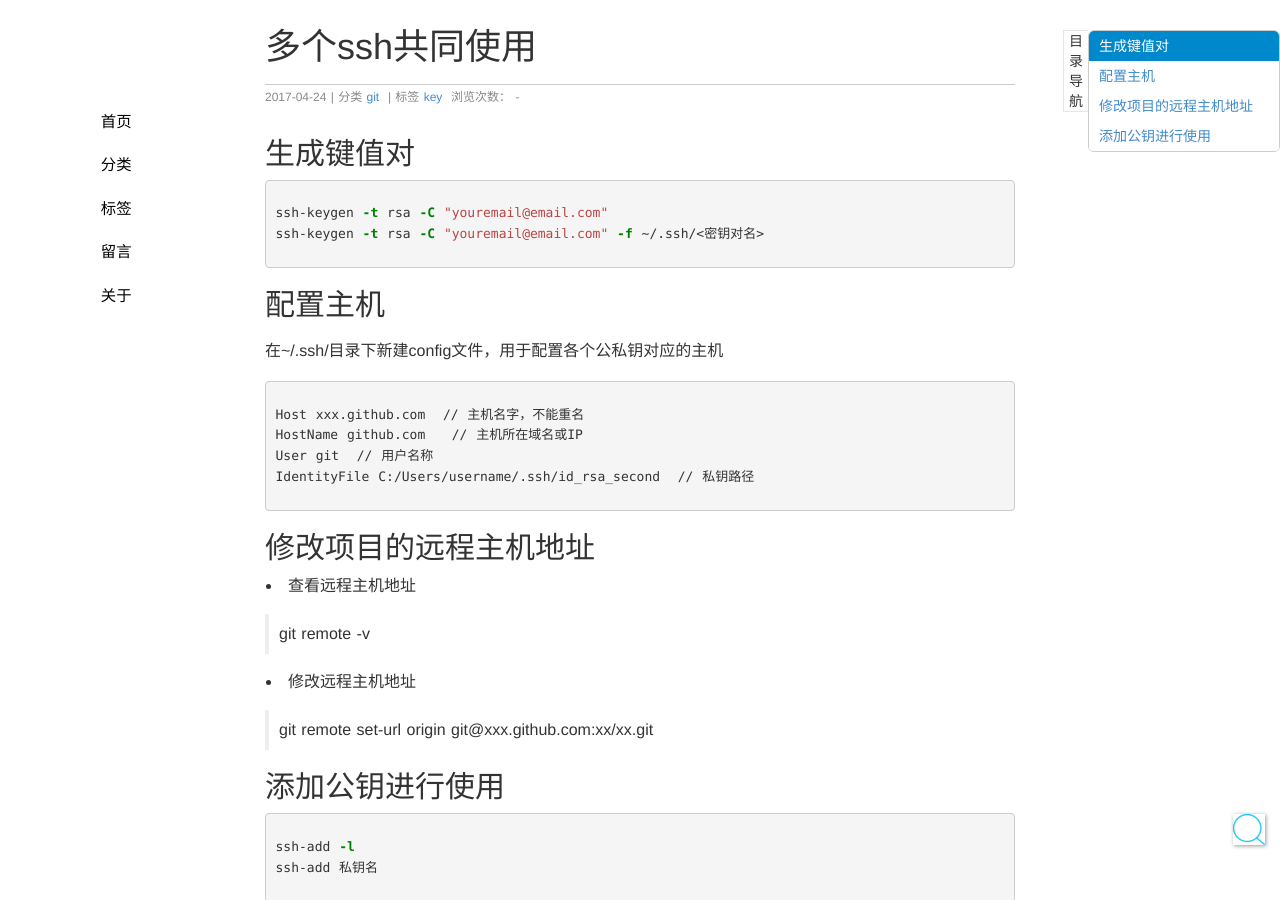
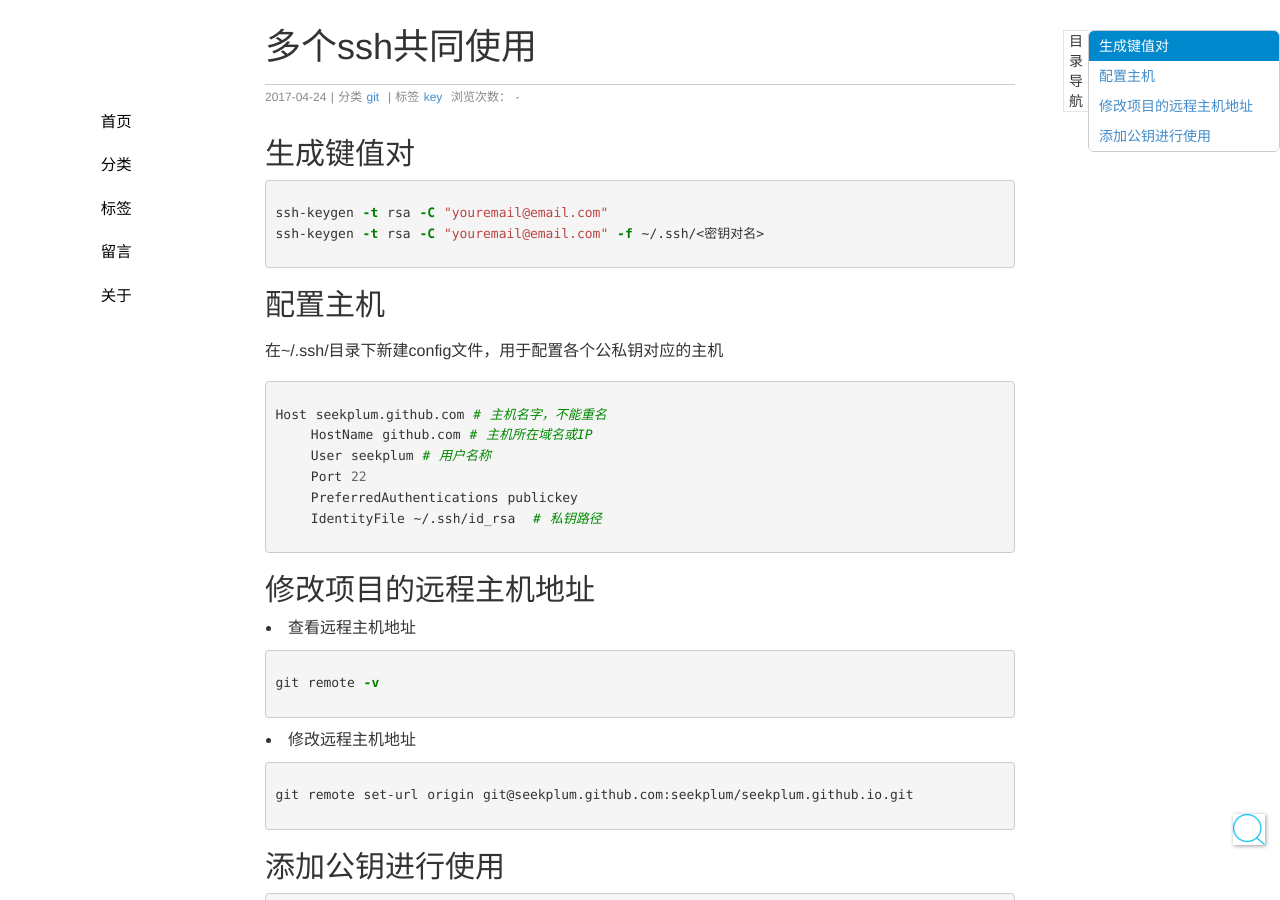
Before and after one commit to seekplum/seekplum.github.io, a Jekyll site: the page built from _posts/2017-04-24-multi-gitkey.md, in a window 1280 px wide and 900 px high. Built offline with Jekyll 4.4.1, drawn with Linux system fonts in a browser that asks for light colours; comment, search, counter and statistics services are not loaded.

Commit message:
MOD: 更新 ssh config 配置

````diff
--- a/_posts/2017-04-24-multi-gitkey.md
+++ b/_posts/2017-04-24-multi-gitkey.md
@@ -17,22 +17,28 @@ ssh-keygen -t rsa -C "youremail@email.com" -f ~/.ssh/<密钥对名>
 
 在~/.ssh/目录下新建config文件，用于配置各个公私钥对应的主机
 
-```config
-Host xxx.github.com  // 主机名字，不能重名
-HostName github.com   // 主机所在域名或IP
-User git  // 用户名称
-IdentityFile C:/Users/username/.ssh/id_rsa_second  // 私钥路径
+```conf
+Host seekplum.github.com # 主机名字，不能重名
+    HostName github.com # 主机所在域名或IP
+    User seekplum # 用户名称
+    Port 22
+    PreferredAuthentications publickey
+    IdentityFile ~/.ssh/id_rsa  # 私钥路径
 ```
 
 ## 修改项目的远程主机地址
 
 * 查看远程主机地址
 
-> git remote -v
+```bash
+git remote -v
+```
 
 * 修改远程主机地址
 
-> git remote set-url origin git@xxx.github.com:xx/xx.git
+```bash
+git remote set-url origin git@seekplum.github.com:seekplum/seekplum.github.io.git
+```
 
 ## 添加公钥进行使用
 
````
